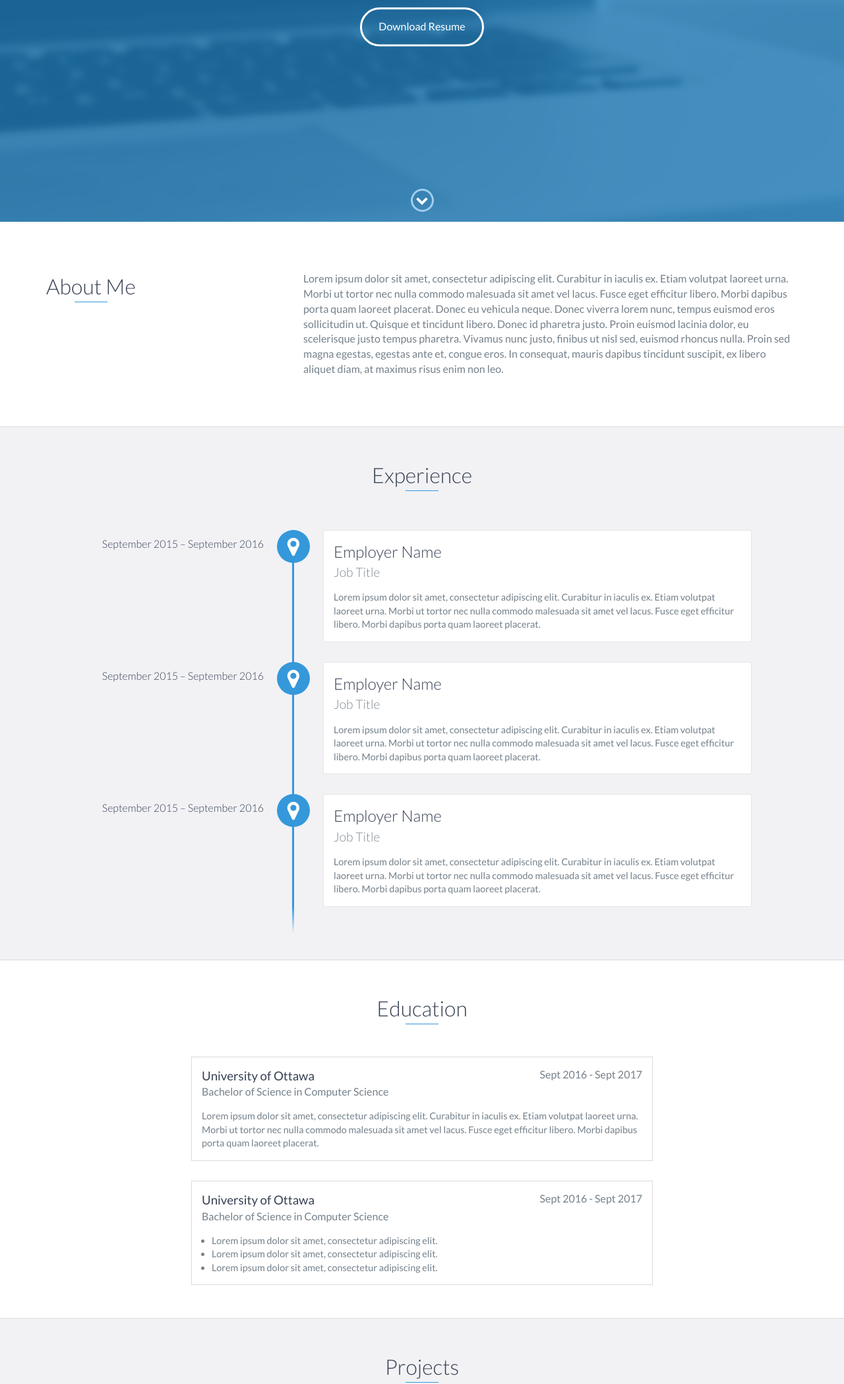
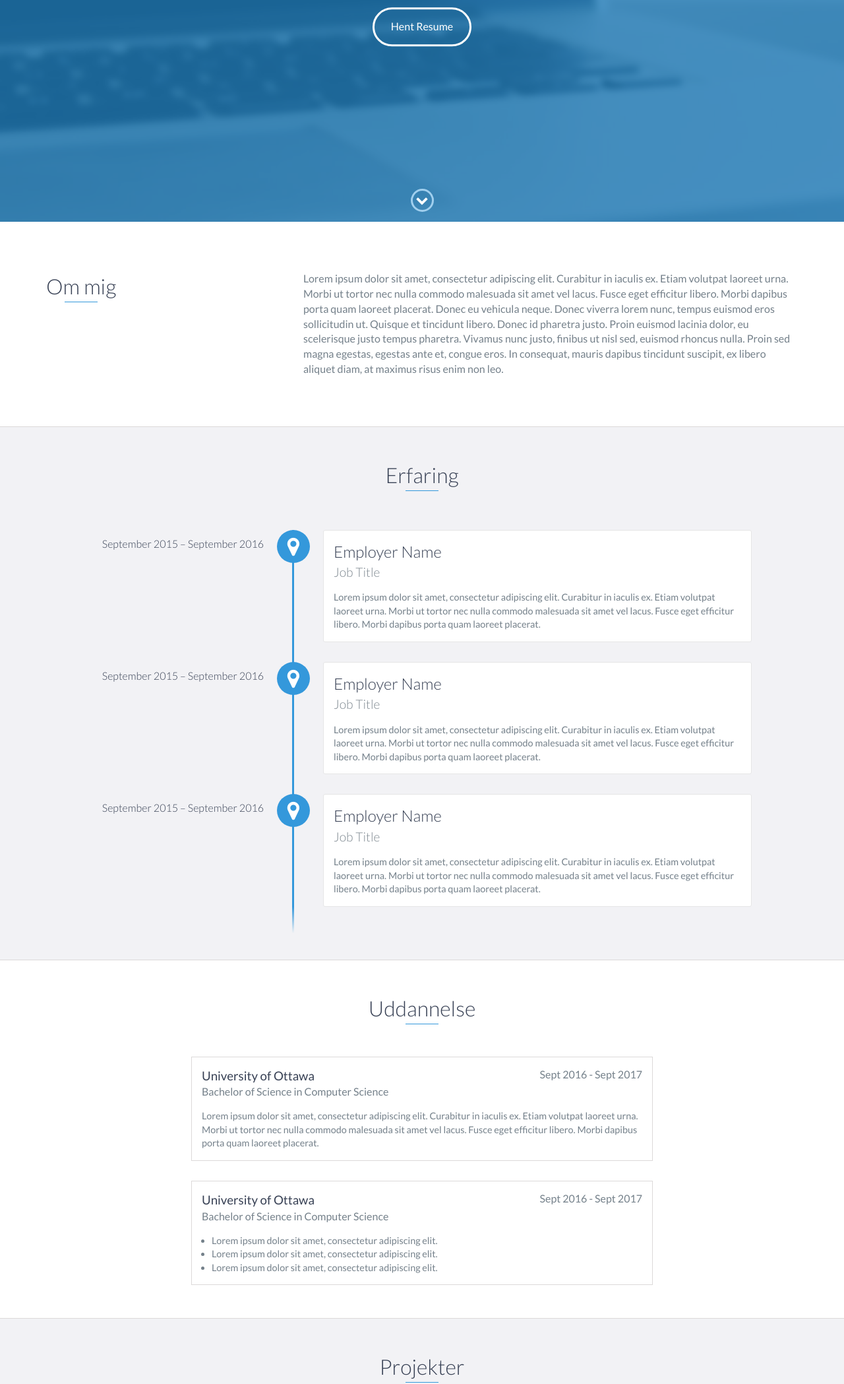
Before and after one commit to TheAndersMadsen/theandersmadsen.github.io, a website: page index.html in a window 1280 px wide. Shown: the part 464-2561 px from the top of the page at 66% size. Drawn offline with nearby package versions, Linux system fonts and the light colour scheme.

Commit message:
Yderligere ændringer

```diff
--- a/index.html
+++ b/index.html
@@ -50,7 +50,7 @@
         <div id="lead-content">
             <h1>Anders Madsen</h1>
             <h2>Software Udvikler</h2>
-            <a href="#" class="btn-rounded-white">Download Resume</a>
+            <a href="#" class="btn-rounded-white">Hent Resume</a>
         </div>
         <!-- End #lead-content -->
 
@@ -69,7 +69,7 @@
         <div class="container">
             <div class="row">
                 <div class="col-md-4">
-                    <h2 class="heading">About Me</h2>
+                    <h2 class="heading">Om mig</h2>
                 </div>
                 <div class="col-md-8">
                     <p>
@@ -84,7 +84,7 @@
     <!-- End #about -->
 
     <div id="experience" class="background-alt">
-        <h2 class="heading">Experience</h2>
+        <h2 class="heading">Erfaring</h2>
         <div id="experience-timeline">
             <div data-date="September 2015 – September 2016">
                 <h3>Employer Name</h3>
@@ -114,7 +114,7 @@
     <!-- End #experience -->
 
     <div id="education">
-        <h2 class="heading">Education</h2>
+        <h2 class="heading">Uddannelse</h2>
         <div class="education-block">
             <h3>University of Ottawa</h3>
             <span class="education-date">Sept 2016 - Sept 2017</span>
@@ -146,7 +146,7 @@
     <!-- End #education -->
 
     <div id="projects" class="background-alt">
-        <h2 class="heading">Projects</h2>
+        <h2 class="heading">Projekter</h2>
         <div class="container">
             <div class="row">
                 <div class="project shadow-large">
@@ -186,7 +186,7 @@
     <!-- End #projects -->
 
     <div id="skills">
-        <h2 class="heading">Skills</h2>
+        <h2 class="heading">Færdigheder</h2>
         <ul>
             <li>JavaScript</li>
             <li>Python</li>
@@ -219,7 +219,7 @@
     <!-- End #skills -->
 
     <div id="contact">
-        <h2>Get in Touch</h2>
+        <h2>Kontakt</h2>
         <div id="contact-form">
             <form method="POST" action="https://formspree.io/email@email.com">
                 <input type="hidden" name="_subject" value="Contact request from personal website" />
```
